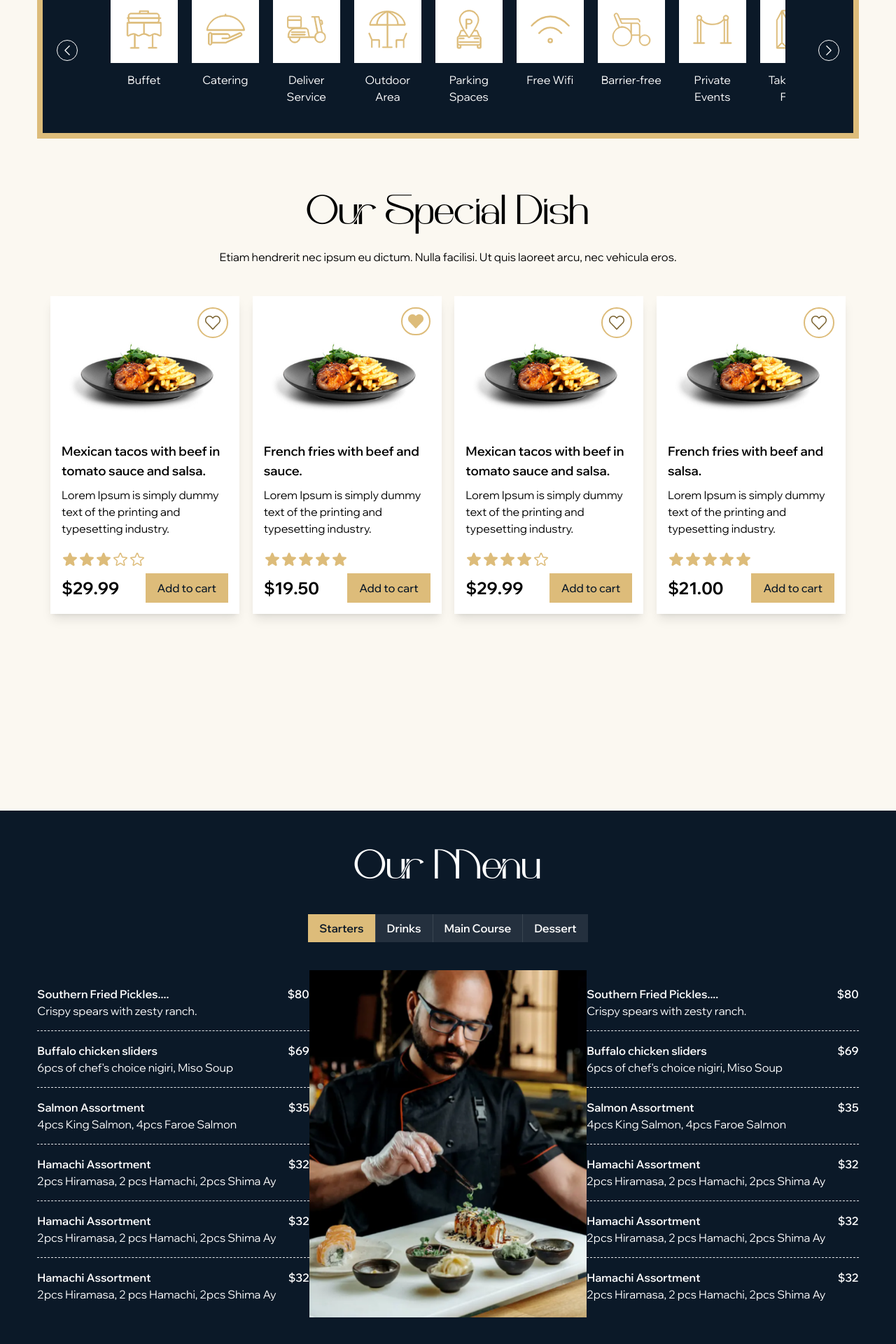
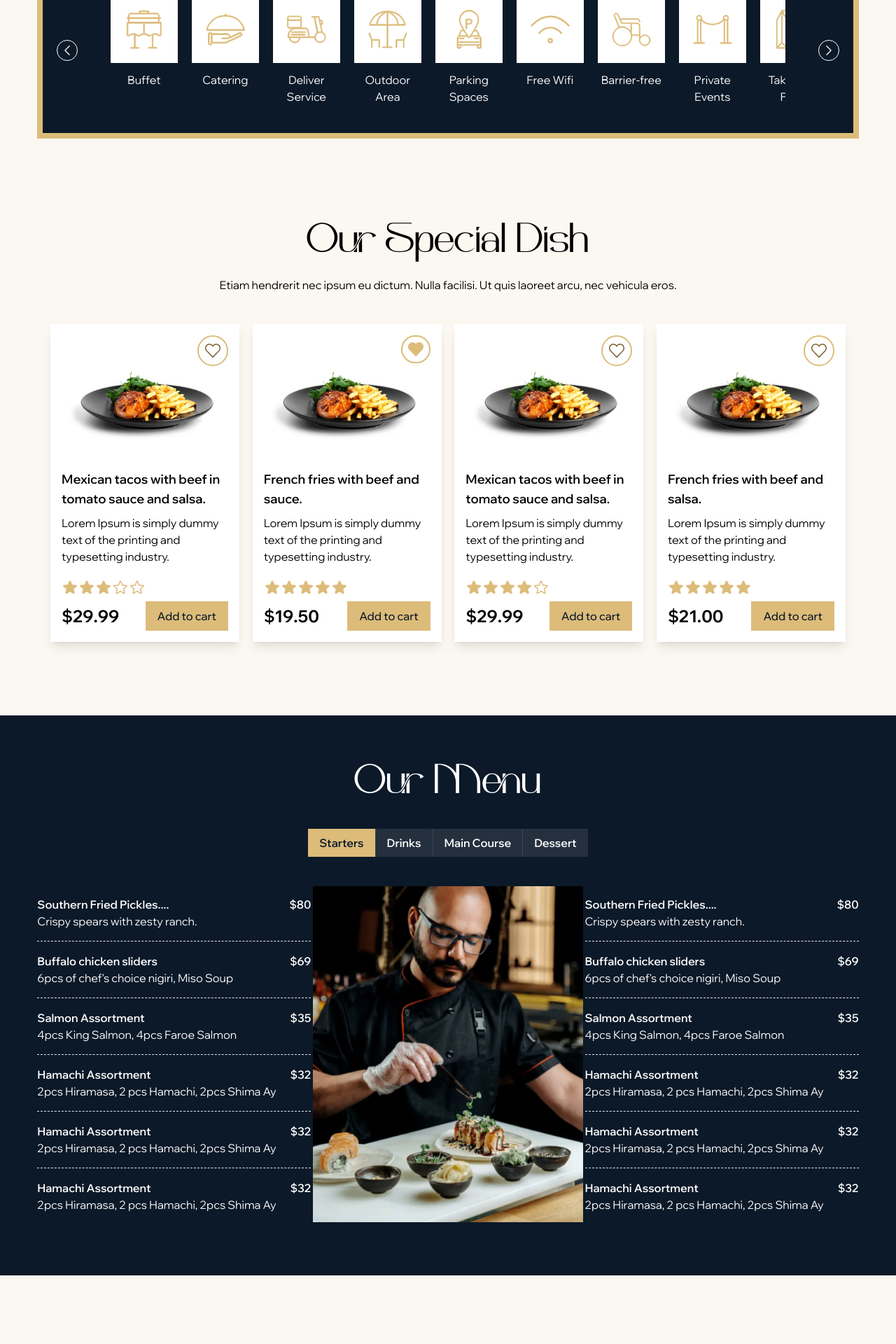
Before and after one commit to mpt-narola/Gourmet_Vegan_Restaurant_SDT, a React (Vite) app: page / in a window 1280 px wide. Shown: the part 1742-3662 px from the top of the page at 70% size. After the commit the page ends 3564 px from the top, so only its background shows below. Built offline with nearby package versions, Linux system fonts and the light colour scheme; a web font is replaced by a local one.

Commit message:
Fixed height issue in responsive design for "Special Dish" & "Our Menu" sections

```diff
--- a/src/layouts/Sidebar.jsx
+++ b/src/layouts/Sidebar.jsx
@@ -4,8 +4,9 @@ import { appMenuList } from "../utils/constants";
 const Sidebar = ({ setShowSidebar = () => {} }) => {
 	return (
 		<div
-			className={`sidebar bg-primary text-secondary md:hidden fixed w-48 h-screen top-0 left-0 z-10 flex-col p-2`}
+			className={`sidebar bg-primary text-secondary md:hidden fixed w-48 h-screen top-0 left-0 z-10 flex-col`}
 		>
+			<div className="bg-[rgba(255,255,255,0.05)] h-full p-2">
 				<div className="flex justify-between items-center">
 					<div className="bg-secondary p-1 w-fit">
 						<img src="/images/logo.svg" alt="logo" />
@@ -22,6 +23,7 @@ const Sidebar = ({ setShowSidebar = () => {} }) => {
 					))}
 				</ul>
 			</div>
+		</div>
 	);
 };
 
--- a/src/pages/home/sections/AboutChef.jsx
+++ b/src/pages/home/sections/AboutChef.jsx
@@ -16,7 +16,7 @@ const AboutChef = () => {
 				/>
 				<div className="max-w-xl lg:max-w-md xl:max-w-2xl p-10">
 					<h5 className="font-semibold mb-5">About Chef and Kitchen</h5>
-					<h2 className="text-3xl lg:text-4xl xl:text-5xl font-secondary">
+					<h2 className="text-3xl lg:text-4xl xl:text-5xl leading-relaxed font-secondary">
 						The Health Food For Wealthy Mood
 					</h2>
 					<p className="my-5 xl:my-8 xl:leading-8 max-w-2xl">
--- a/src/pages/home/sections/Menu.jsx
+++ b/src/pages/home/sections/Menu.jsx
@@ -3,8 +3,8 @@ import { foodMenuTypeList } from "../../../utils/constants";
 
 const Menu = () => {
 	return (
-		<div className="h-screen max-h-full mt-48 sm:mt-40 pt-5 lg:pb-[42.5rem] lg:pt-20 xl:pt-5 bg-primary text-white">
-			<div className="w-11/12 max-w-[88rem] 2xl:max-w-[100rem] h-[calc(100vh-56px)] mx-auto flex flex-col gap-3 xl:gap-10 items-center justify-between xl:justify-center">
+		<div className="min-h-screen h-max py-5 bg-primary text-white flex items-center">
+			<div className="w-11/12 max-w-[88rem] 2xl:max-w-[100rem] min-h-[calc(100vh-56px)] h-full mx-auto flex flex-col gap-3 xl:gap-10 items-center justify-center">
 				<h2 className="text-3xl lg:text-4xl xl:text-5xl font-secondary">
 					Our Menu
 				</h2>
@@ -22,11 +22,11 @@ const Menu = () => {
 						</div>
 					))}
 				</div>
-				<div className="h-4/5 xl:h-2/3 w-full flex items-center justify-between">
+				<div className="w-full flex items-center justify-between">
 					<div className="w-full sm:w-[56%] lg:w-[30%] xl:w-1/3">
 						<FoodItemMenu />
 					</div>
-					<div className="hidden sm:block h-2/3 lg:h-2/3 xl:h-full">
+					<div className="hidden sm:block h-80 md:h-96 xl:h-[30rem]">
 						<img src="/images/menu-1.png" alt="image" className="h-full" />
 					</div>
 					<div className="hidden lg:block w-[30%] xl:w-1/3">
--- a/src/pages/home/sections/SpecialDish.jsx
+++ b/src/pages/home/sections/SpecialDish.jsx
@@ -3,8 +3,8 @@ import { specialDishList } from "../../../utils/constants";
 
 const SpecialDish = () => {
 	return (
-		<div className="h-screen mt-44 lg:mt-16 xl:mt-0">
-			<div className="w-11/12 max-w-[88rem] 2xl:max-w-[100rem] h-[calc(100vh-56px)] mx-auto flex flex-col items-center justify-center">
+		<div className="min-h-screen h-max py-10">
+			<div className="w-11/12 max-w-[88rem] 2xl:max-w-[100rem] min-h-[calc(100vh-56px)] mx-auto flex flex-col items-center justify-center">
 				<h2 className="text-3xl lg:text-4xl xl:text-5xl font-secondary my-5">
 					Our Special Dish
 				</h2>
```
Lines whose indentation alone changed are shown as unchanged.
